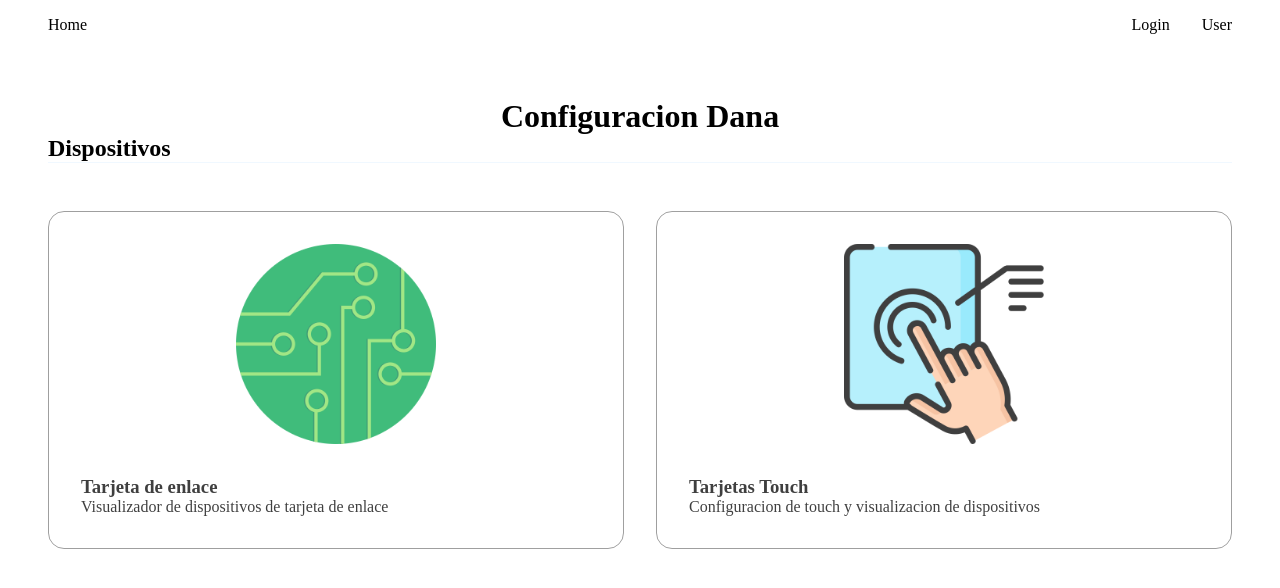
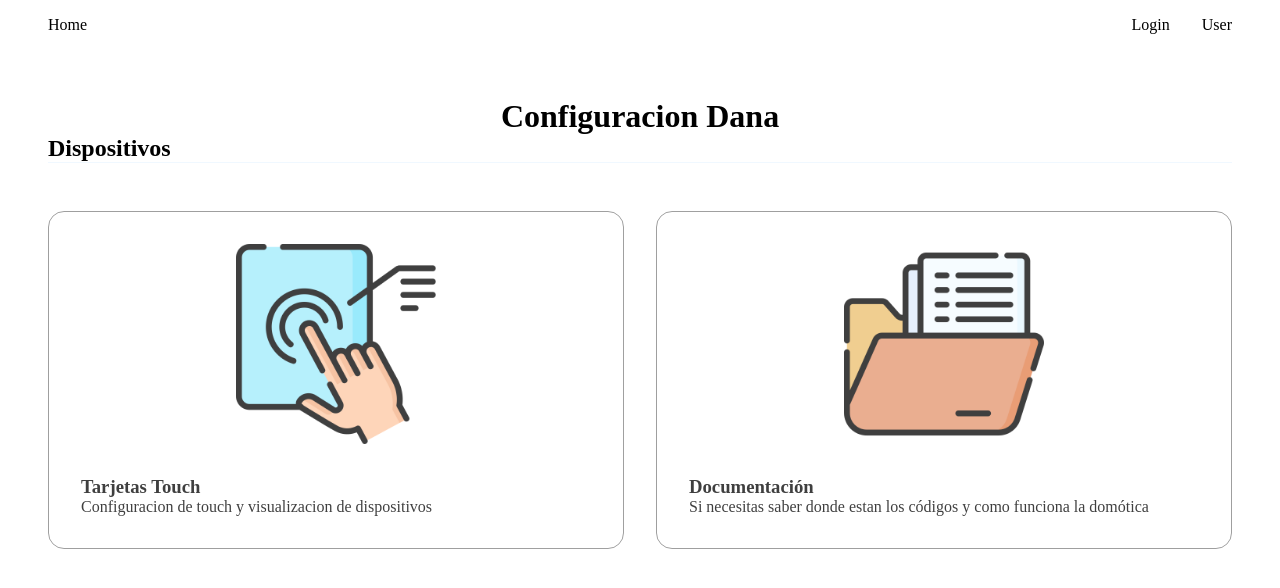
Before and after one commit to FranckRomer/conf_disp, a Next.js app: page /projects/dana in a window 1280 px wide. Shown: the top 588 px of the page. Built offline with nearby package versions, Linux system fonts and the light colour scheme.

Commit message:
agrego documentacion

```diff
--- a/src/pages/projects/dana/index.tsx
+++ b/src/pages/projects/dana/index.tsx
@@ -20,7 +20,7 @@ const DanaHome = () => {
                 <h2 className={styles.subtitulo}>Dispositivos</h2>
                 <section className={styles.tarjeta_contain}>
 
-                    <Link href={"/projects/dana/enlace"} className={styles.tarjeta}>
+                    {/* <Link href={"/projects/dana/enlace"} className={styles.tarjeta}>
                         <div className={styles.tarjeta_img}>
                             <Image
                                 src="/imgs/enlace.png"
@@ -33,7 +33,7 @@ const DanaHome = () => {
                             <h3>Tarjeta de enlace</h3>
                             <p>Visualizador de dispositivos de tarjeta de enlace</p>
                         </div>
-                    </Link>
+                    </Link> */}
 
                     <Link href={"/projects/dana/touch"} className={styles.tarjeta}>
                         <div className={styles.tarjeta_img}>
@@ -50,20 +50,20 @@ const DanaHome = () => {
                         </div>
                     </Link>
 
-                    {/* <Link href={"/projects/dana"} className={styles.tarjeta}>
+                    <Link href={"https://blue-alley-00f.notion.site/Dana-d28c2067f8e44b17859c3e44703e6b50"} className={styles.tarjeta}>
                         <div className={styles.tarjeta_img}>
                             <Image
-                                src="/imgs/salidas.png"
+                                src="/imgs/carpeta.png"
                                 alt="Pagina oficial de accesa: https://accesa.me/"
                                 width={200}
                                 height={200}
                             />
                         </div>
                         <div className={styles.tarjeta_info}>
-                            <h3>Tarjeta de Salidas</h3>
-                            <p>Configuracion de tarjeta de salidas</p>
+                            <h3>Documentación</h3>
+                            <p>Si necesitas saber donde estan los códigos y como funciona la domótica</p>
                         </div>
-                    </Link> */}
+                    </Link>
 
                 </section>
             </main>
```
Also changed, not shown: public/imgs/carpeta.png (added).
